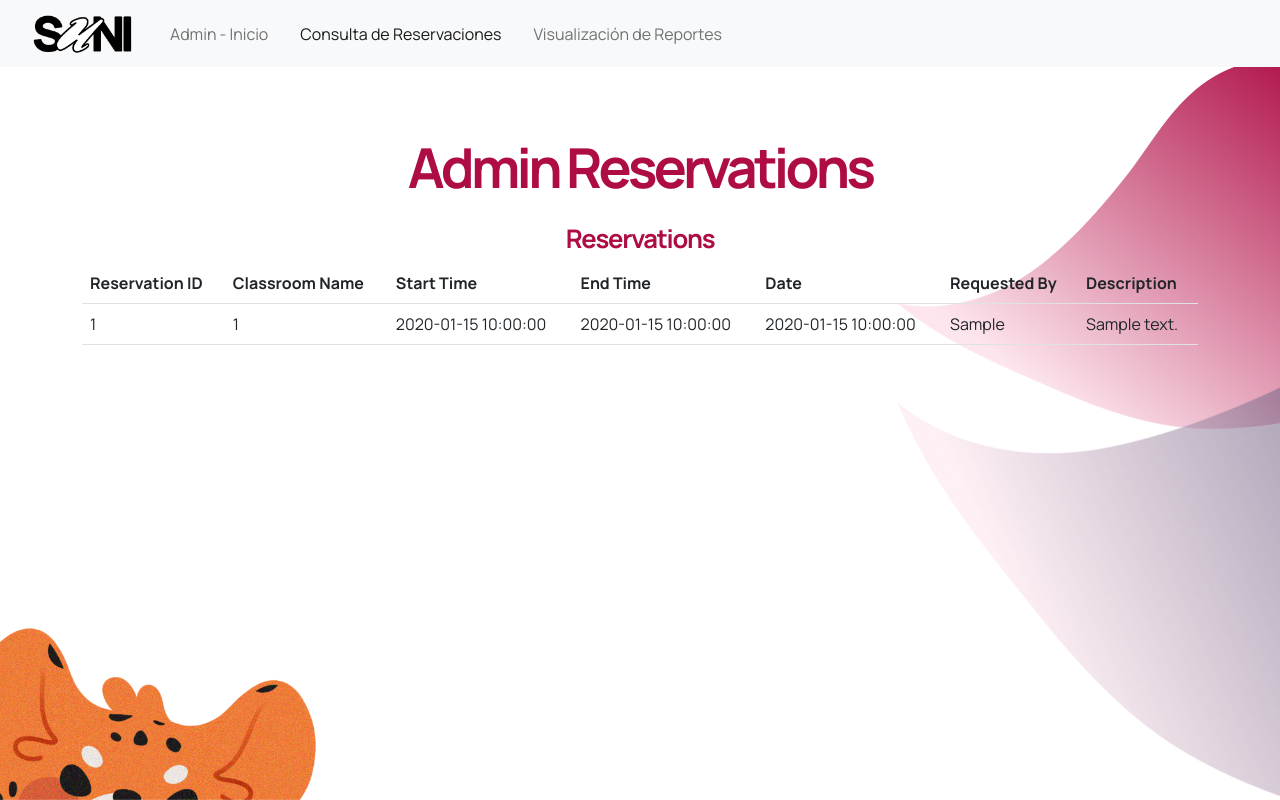
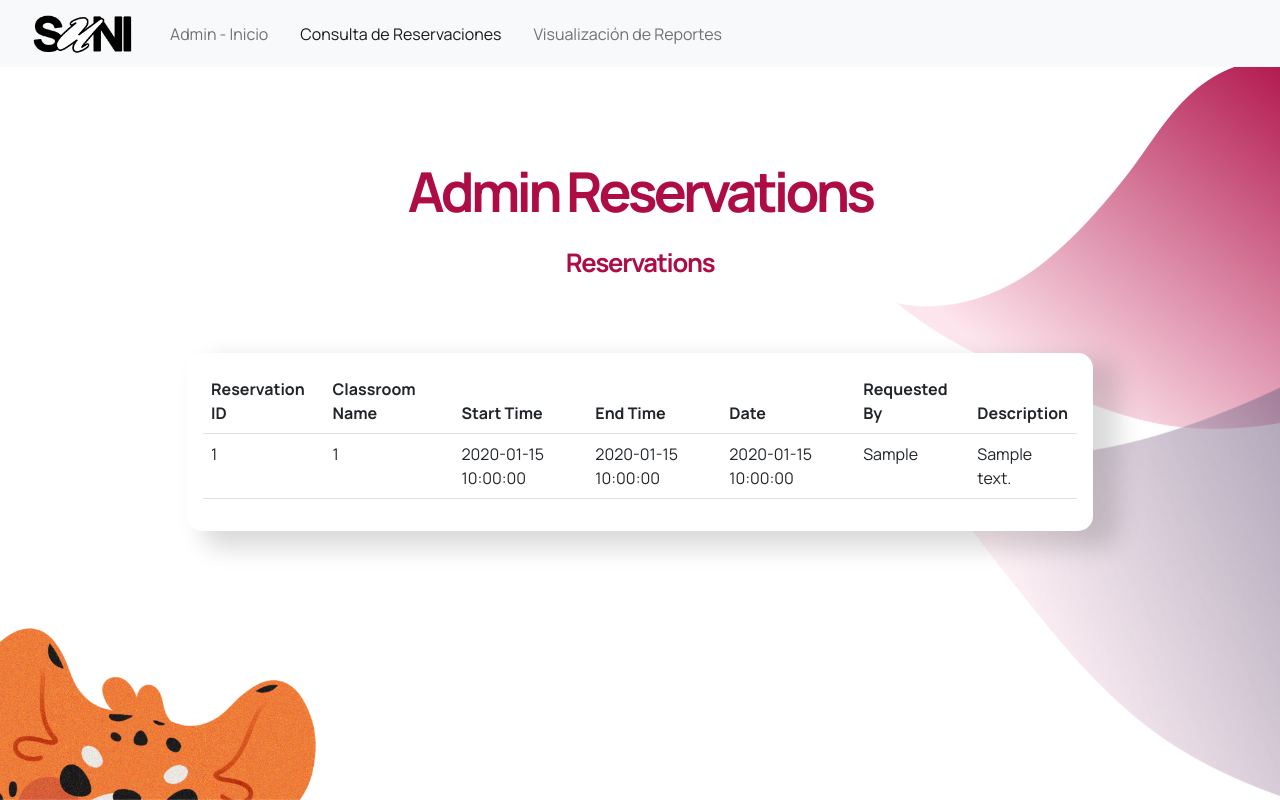
Before and after one commit to Sifnts/suni-0.4, a Flask app: template templates/admin_reservation.html in a window 1280 px wide. Run offline with Flask 3, Linux system fonts and the light colour scheme; the template is opened without the code that fills it: most values are stand-ins (such as "Sample title", 1, 10 or a date in 2020); parts of the project's set-up code (start-up, migrations or seed data) failed here and were passed over.

Commit message:
meowmeowoewmo css

```diff
--- a/templates/admin_reservation.html
+++ b/templates/admin_reservation.html
@@ -28,10 +28,15 @@
           </div>
         </div>
     </nav>
-    <div class="container">
+    <div class="container my-4">
         <h1 class="my-4">Admin Reservations</h1>
         <section>
             <h2>Reservations</h2>
+            <div class="container my-4">
+                <div class="row justify-content-center">
+                    <div class="col-sm-12 col-md-10">
+                        <div class="card-shadow">
+                            <div class="card-body">
             <table class="table">
                 <thead>
                     <tr>
@@ -58,6 +63,11 @@
                     {% endfor %}
                 </tbody>
             </table>
+                            </div>
+                        </div>
+                    </div>
+                </div>
+            </div>
         </section>
     </div>
     <script src="https://cdn.jsdelivr.net/npm/bootstrap@5.2.3/dist/js/bootstrap.bundle.min.js"></script>
```
Also changed, not shown: templates/admin_reports.html (+11 -0 lines).
